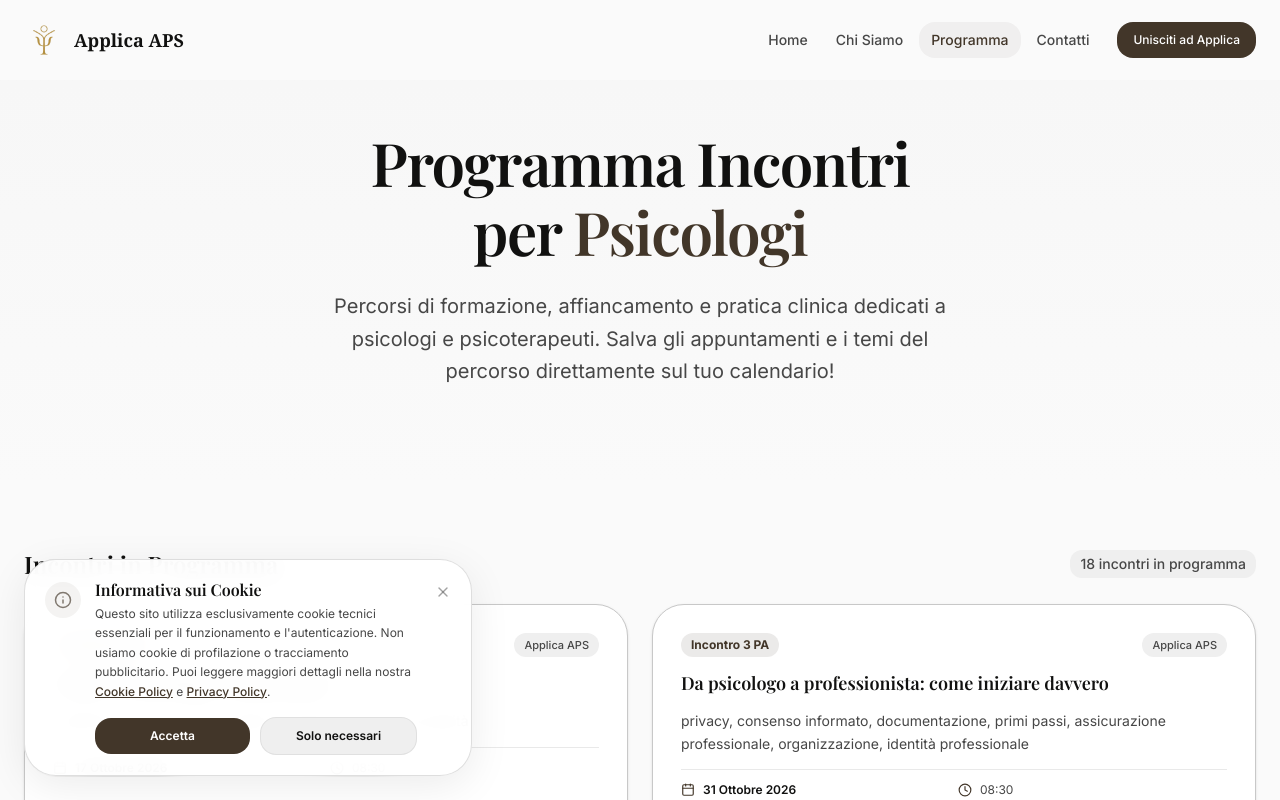
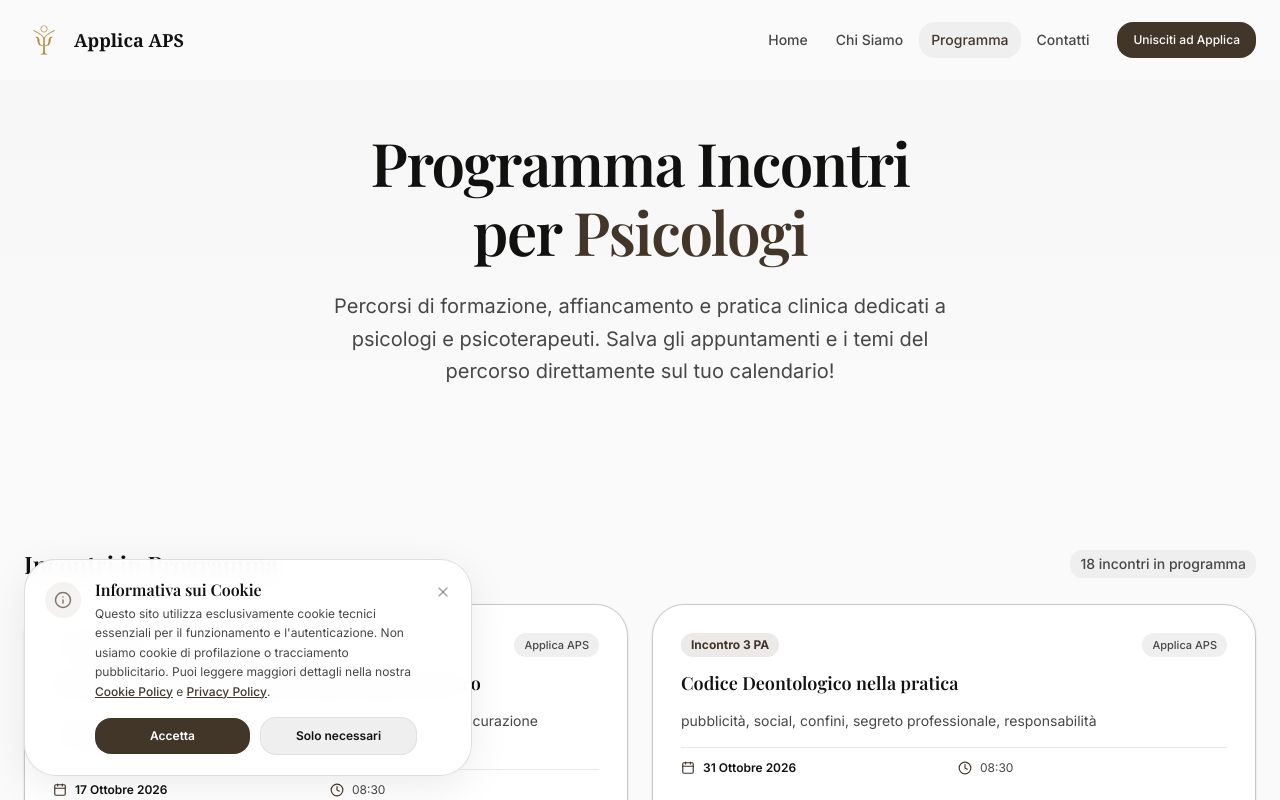
Before and after one commit to applicaaps/applica, a Next.js app in the folder applica-app/: page /programma in a window 1280 px wide. Shown: the top 800 px of the page. Built offline with nearby package versions, Linux system fonts and the light colour scheme; a web font is replaced by a local one.

Commit message:
modifica incontri

```diff
--- a/applica-app/app/programma/page.tsx
+++ b/applica-app/app/programma/page.tsx
@@ -83,8 +83,8 @@ const eventsData: EventItem[] = [
     incontro: "Incontro 2 PA",
     dateDisplay: "17 Ottobre 2026",
     timeDisplay: "08:30",
-    title: "Codice Deontologico nella pratica",
-    description: "pubblicità, social, confini, segreto professionale, responsabilità",
+    title: "Da psicologo a professionista: come iniziare davvero",
+    description: "privacy, consenso informato, documentazione, primi passi, assicurazione professionale, organizzazione, identità professionale",
     year: 2026,
     month: 10,
     day: 17
@@ -94,8 +94,8 @@ const eventsData: EventItem[] = [
     incontro: "Incontro 3 PA",
     dateDisplay: "31 Ottobre 2026",
     timeDisplay: "08:30",
-    title: "Da psicologo a professionista: come iniziare davvero",
-    description: "privacy, consenso informato, documentazione, primi passi, assicurazione professionale, organizzazione, identità professionale",
+    title: "Codice Deontologico nella pratica",
+    description: "pubblicità, social, confini, segreto professionale, responsabilità",
     year: 2026,
     month: 10,
     day: 31
```
Also changed, not shown: 1 other file (tests, documents, lock files or other folders).
